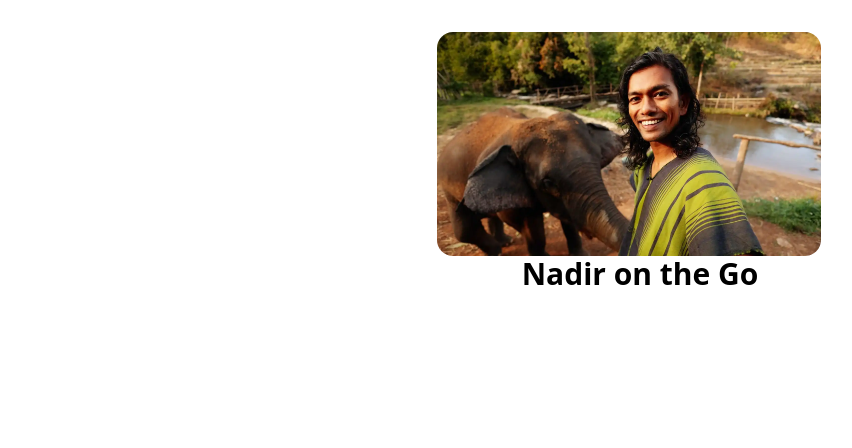
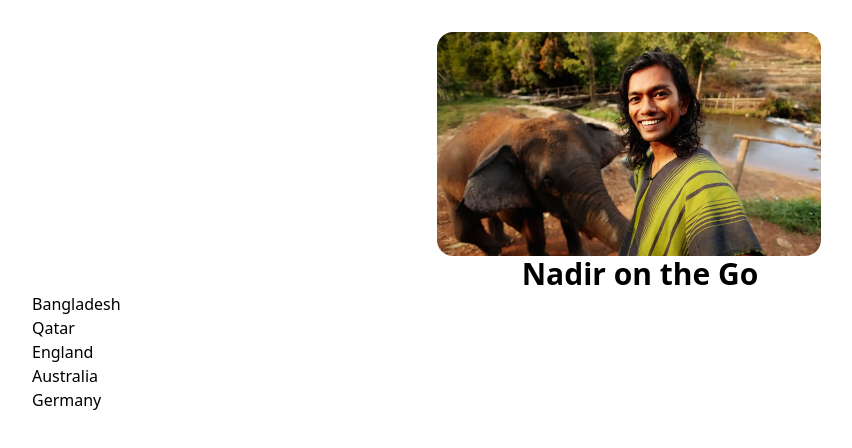
Before and after one commit to fahim2k25/my-react-on-the-go, a React (Vite) app: page / in a window 1280 px wide. Shown: the top 448 px of the page, without its empty margins (0-852 px from the left). Built offline with nearby package versions, Linux system fonts and the light colour scheme.

Commit message:
created a new component and added react extensions

```diff
--- a/src/App.jsx
+++ b/src/App.jsx
@@ -1,4 +1,5 @@
 import './App.css'
+import Countries from './components/Countries/Countries'
 
 function App() {
 
@@ -8,6 +9,7 @@
         <img className="rounded-2xl h-56 w-96" src="../public/nadir.webp" alt="travel buddy" />
         <h3 className="font-bold text-3xl">Nadir on the Go</h3>
       </section>
+      <Countries></Countries>
     </div>
   )
 }
--- /dev/null
+++ b/src/components/Countries/Countries.jsx
@@ -0,0 +1,17 @@
+import React from 'react';
+
+const Countries = () => {
+    return (
+        <div>
+            <ul>
+                <li>Bangladesh</li>
+                <li>Qatar</li>
+                <li>England</li>
+                <li>Australia</li>
+                <li>Germany</li>
+            </ul>
+        </div>
+    );
+};
+
+export default Countries;
```
